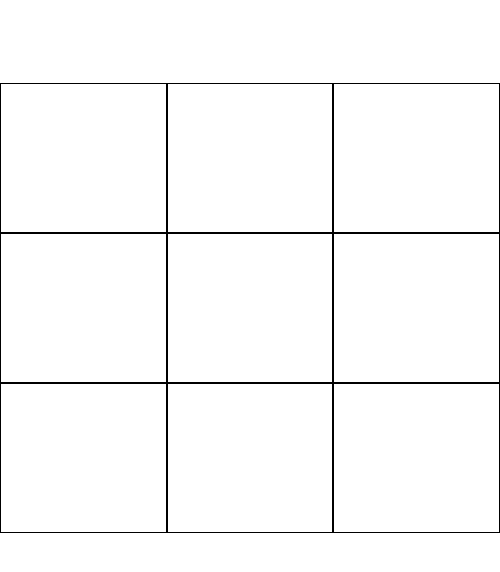
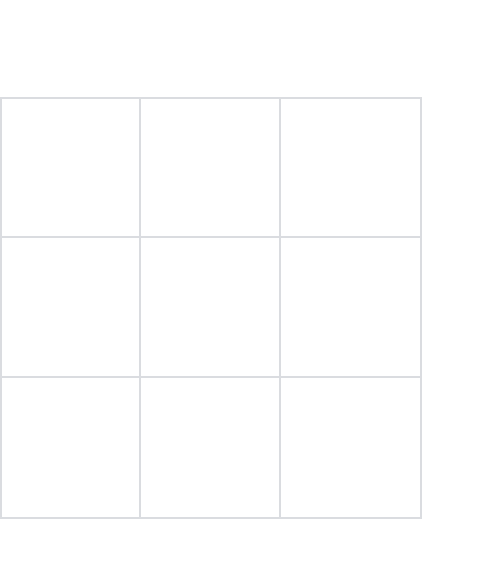
Before and after one commit to TayTufenkjian/tic-tac-toe, a plain HTML site: page index.html in a window 390 px wide. Shown: the part 154-726 px from the top of the page, 500 px wide, since content can reach past the window. Drawn offline with Linux system fonts and the light colour scheme.

Commit message:
Add styles for responsive 1:1 grid cells

```diff
--- a/style.css
+++ b/style.css
@@ -19,7 +19,7 @@ main {
 #game-board {
     display: grid;
     grid-template-columns: repeat(3, 1fr);
-    width: 500px;
+    width: calc(100vh / 2);
 }
 
 #game-result {
@@ -28,8 +28,17 @@ main {
 
 .grid-square {
     align-content: center;
-    border: 1px solid black;
+    border-bottom: 2px solid #DADCE0;
+    border-right: 2px solid #DADCE0;
     display: grid;
-    height: 150px;
+    height:  calc((100vh / 2) / 3);;
     justify-content: center;
 }
+
+.grid-square:nth-child(1), .grid-square:nth-child(2), .grid-square:nth-child(3) {
+    border-top: 2px solid #DADCE0;
+}
+
+.grid-square:nth-child(1), .grid-square:nth-child(4), .grid-square:nth-child(7) {
+    border-left: 2px solid #DADCE0;
+}
```
